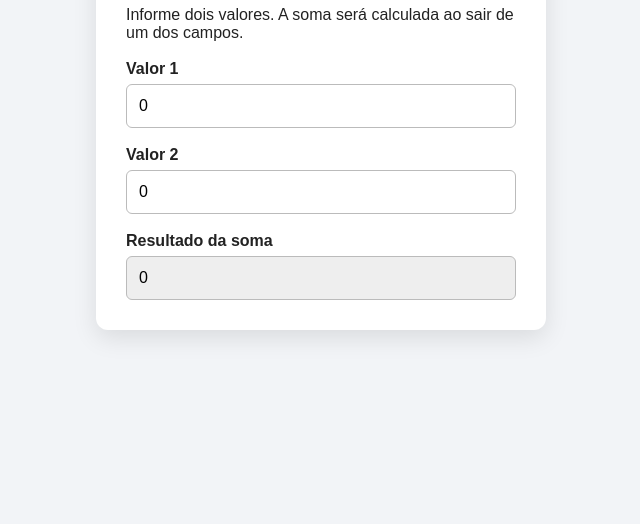
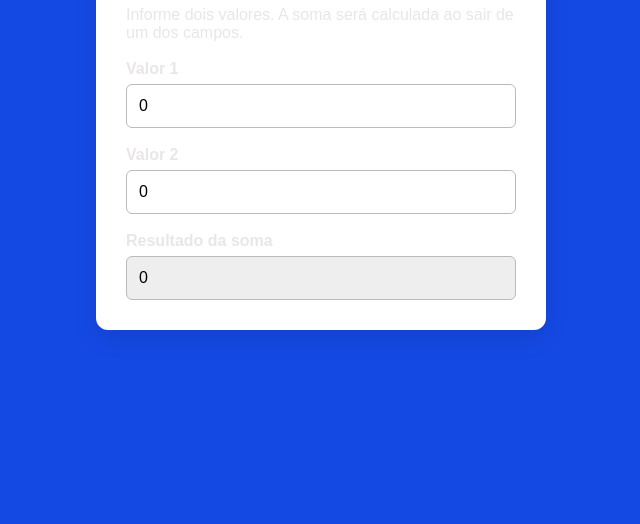
Before and after one commit to raphaelhellan-pixel/projeto-git-laboratorio, a plain HTML site: page index.html in a window 1280 px wide. Shown: the part 276-800 px from the top of the page, without its empty margins (319-959 px from the left). Drawn offline with Linux system fonts and the light colour scheme.

Commit message:
atualiza as cores do projeto

```diff
--- a/style.css
+++ b/style.css
@@ -9,8 +9,8 @@ body {
     align-items: center;
     justify-content: center;
     font-family: Arial, sans-serif;
-    background: #f2f4f7;
-    color: #222;
+    background: #1549e4;
+    color: #e9e6e6;
 }
 
 .container {
```
